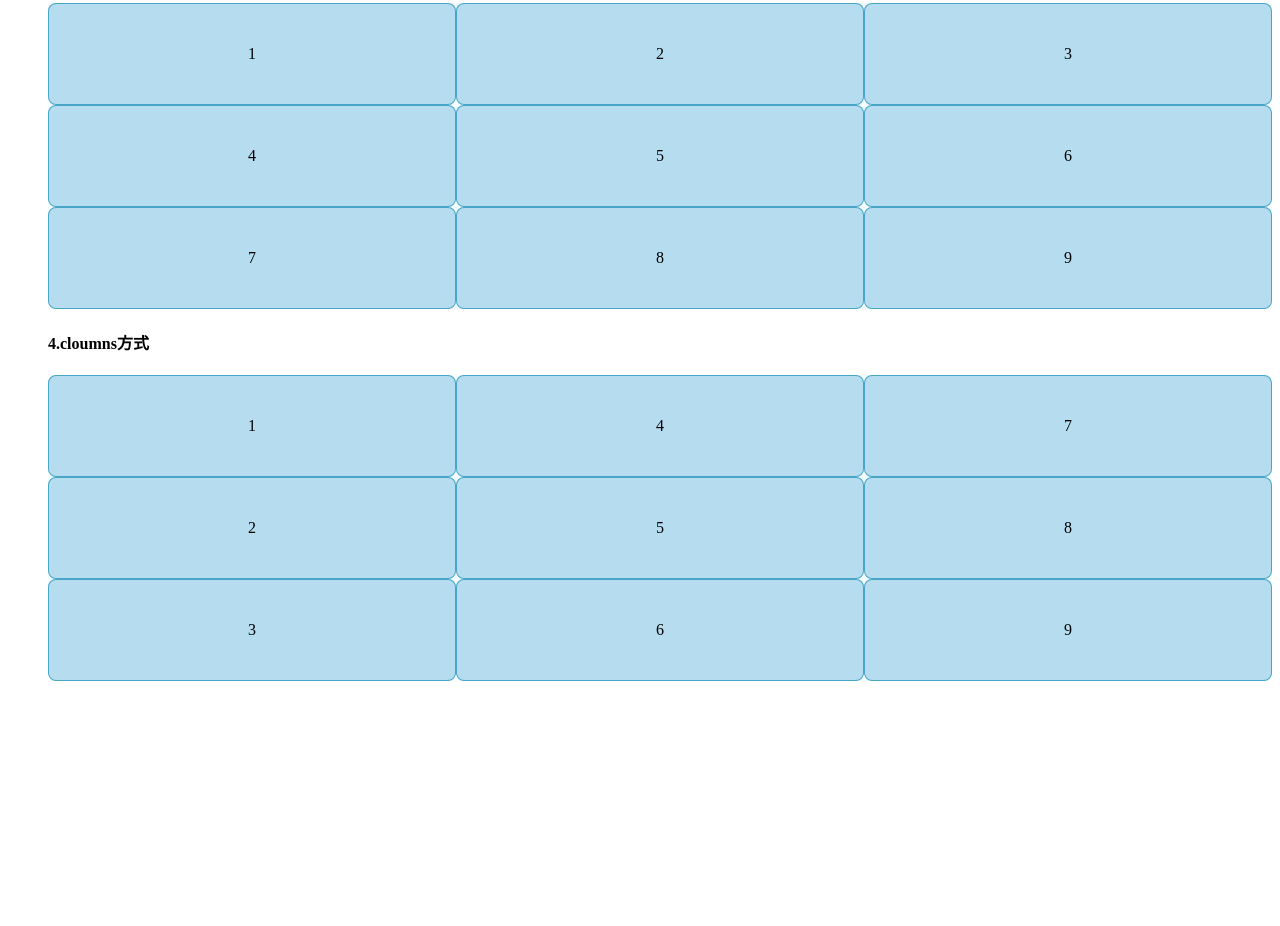
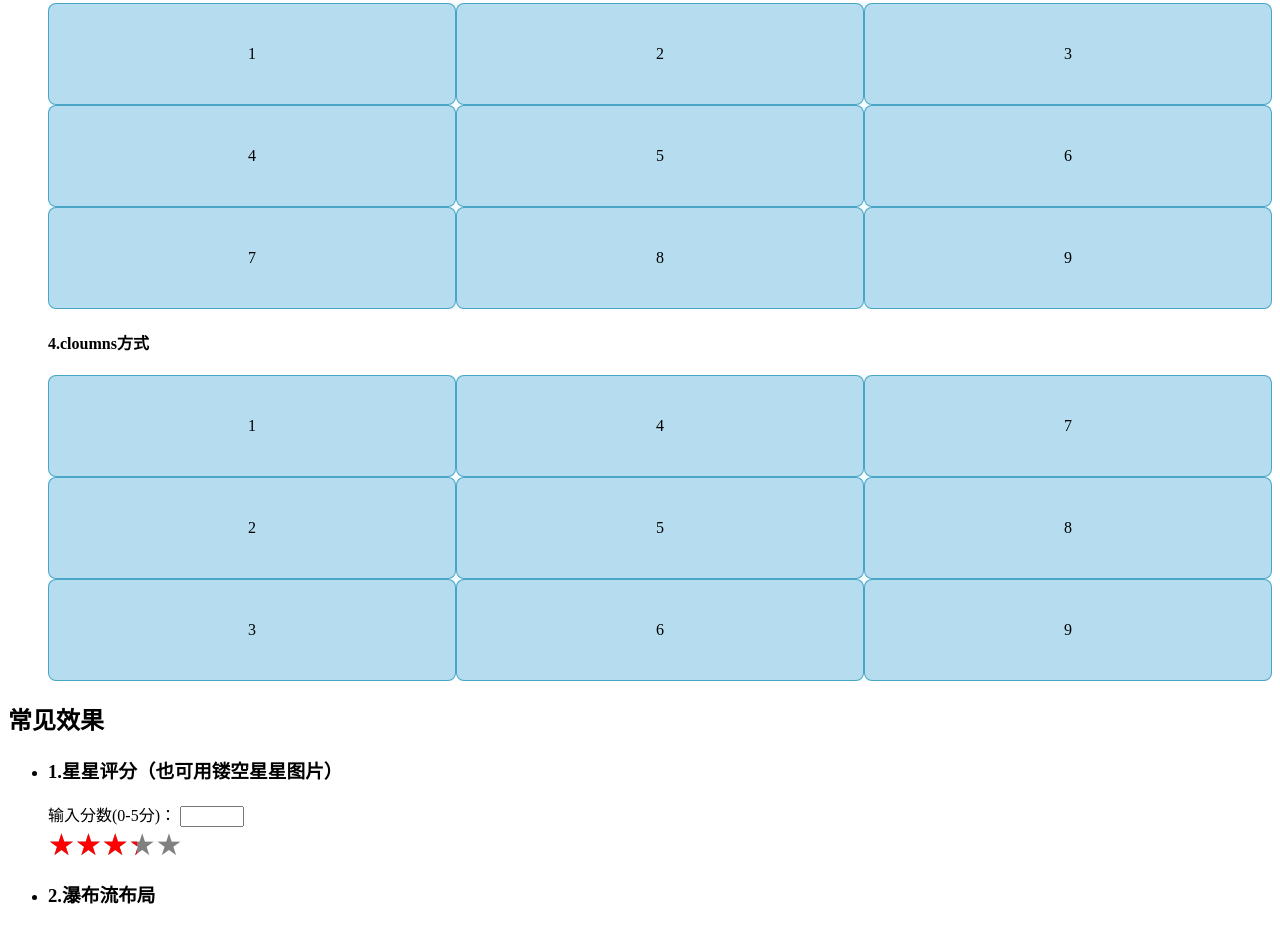
Before and after one commit to zltshadow/zltshadow.github.io, a plain HTML site: page demo/css-related/index.html in a window 1280 px wide. Shown: the part 4407-5333 px from the top of the page. Before the commit the page ends 5104 px from the top, so only its background shows below. Drawn offline with Linux system fonts and the light colour scheme.

Commit message:
添加星星评分效果

```diff
--- a/demo/css-related/index.html
+++ b/demo/css-related/index.html
@@ -309,10 +309,31 @@
     }
 
     #square-cloumns-container {
-      columns:3;
-      -moz-columns:3; /* Firefox */
-      -webkit-columns:3; /* Safari 和 Chrome */
+      columns: 3;
+      -moz-columns: 3;
+      -webkit-columns: 3;
       column-gap: 0;
+    }
+
+    .score-container {
+      position: relative;
+      display: inline-block;
+      font-size: 30px;
+    }
+
+    .score-bg {
+      display: inline-block;
+      color: gray;
+    }
+
+    .score-show {
+      display: inline-block;
+      overflow: hidden;
+      width: 66%;
+      position: absolute;
+      top: 0;
+      left: 0;
+      color: red;
     }
   </style>
 </head>
@@ -466,6 +487,24 @@
       </div>
     </li>
   </ul>
+
+  <h2>常见效果</h2>
+  <ul>
+    <li>
+      <h3>1.星星评分（也可用镂空星星图片）</h3>
+      <div>
+        <label>输入分数(0-5分)：</label>
+        <input id="score-count" type="number" min="0" max="5" step='0.1'>
+      </div>
+      <div class="score-container">
+        <div class="score-bg">★★★★★</div>
+        <div class="score-show">★★★★★</div>
+      </div>
+    </li>
+    <li>
+      <h3>2.瀑布流布局</h3>
+    </li>
+  </ul>
   <script>
     //sticky-footerJS部分
     let addBtn = document.getElementById('sticky-footer-add')
@@ -479,6 +518,13 @@
     clearBtn.addEventListener('click', () => {
       content.innerHTML = '<p>这里是内容</p>'
     })
+    // 星星评分
+    document.getElementById('score-count').addEventListener('change', function (e) {
+      let score = e.target.value;
+      if (score >= 0 && score <= 5) {
+        document.getElementsByClassName('score-show')[0].style.width = score / 5 * 100 + '%';
+      }
+    })
   </script>
 </body>
 
```
